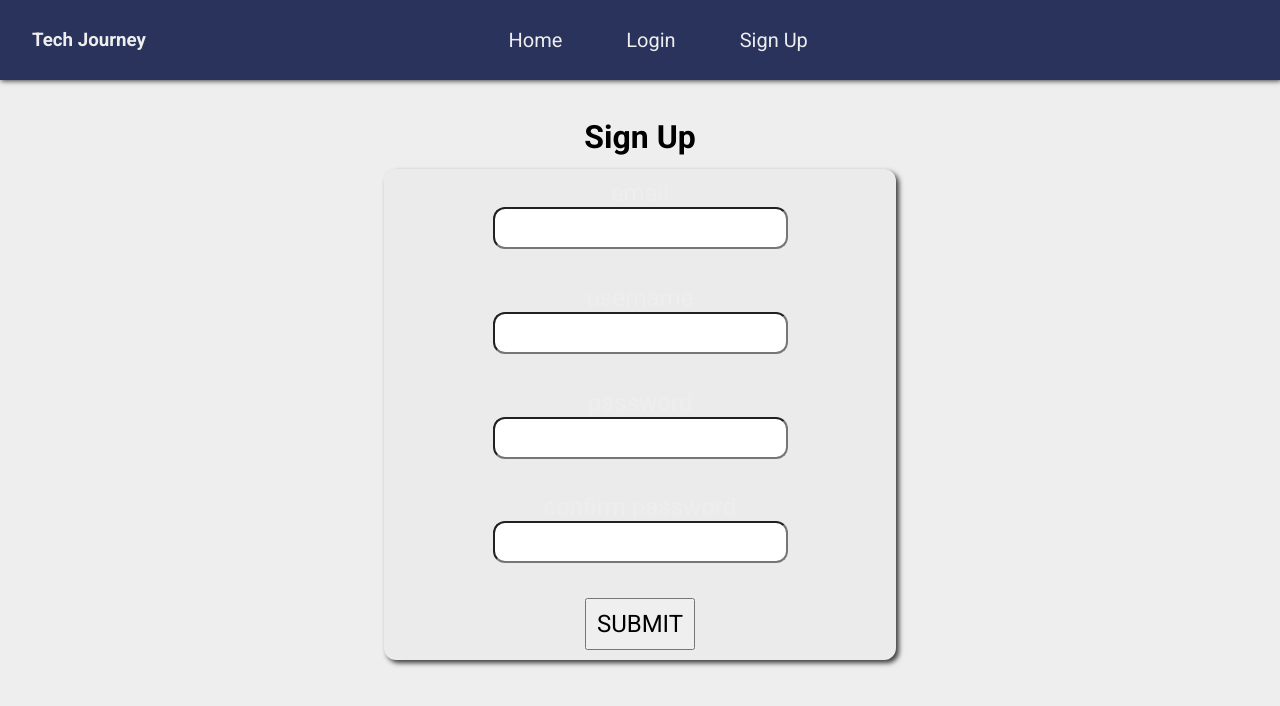
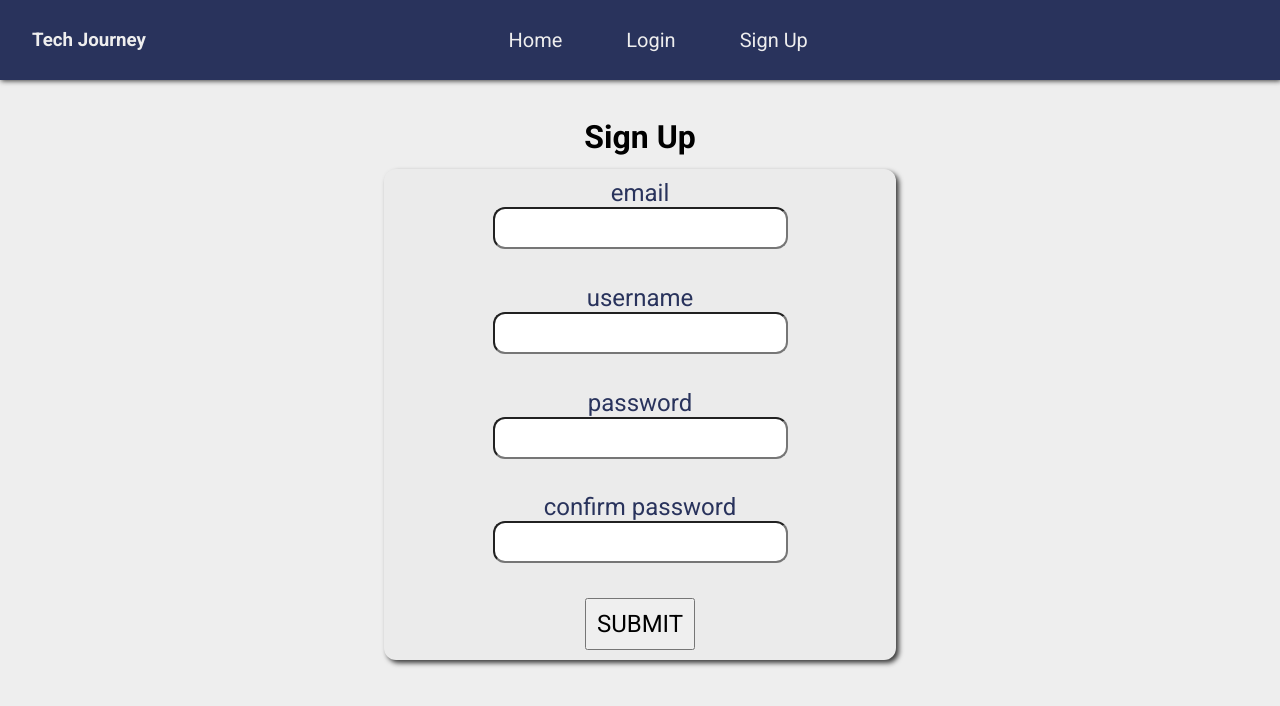
Before and after one commit to mforte215/tech-journey-fe, a React (Vite) app: page /signup in a window 1280 px wide. Shown: the top 706 px of the page. Built offline with nearby package versions, Linux system fonts and the light colour scheme.

Commit message:
font change

```diff
--- a/src/pages/Login/Login.css
+++ b/src/pages/Login/Login.css
@@ -5,7 +5,7 @@
   box-shadow: 3px 3px 5px 0px rgba(0, 0, 0, 0.75);
   border-radius: 12px;
   background-color: rgb(235, 235, 235);
-  color: #eee;
+  color: #29335c;
   padding: 40px;
 }
 
--- a/src/pages/Signup/Signup.css
+++ b/src/pages/Signup/Signup.css
@@ -10,7 +10,7 @@
   box-shadow: 3px 3px 5px 0px rgba(0, 0, 0, 0.75);
   border-radius: 12px;
   background-color: rgb(235, 235, 235);
-  color: #eee;
+  color: #29335c;
 }
 
 .signup-form-control {
```
